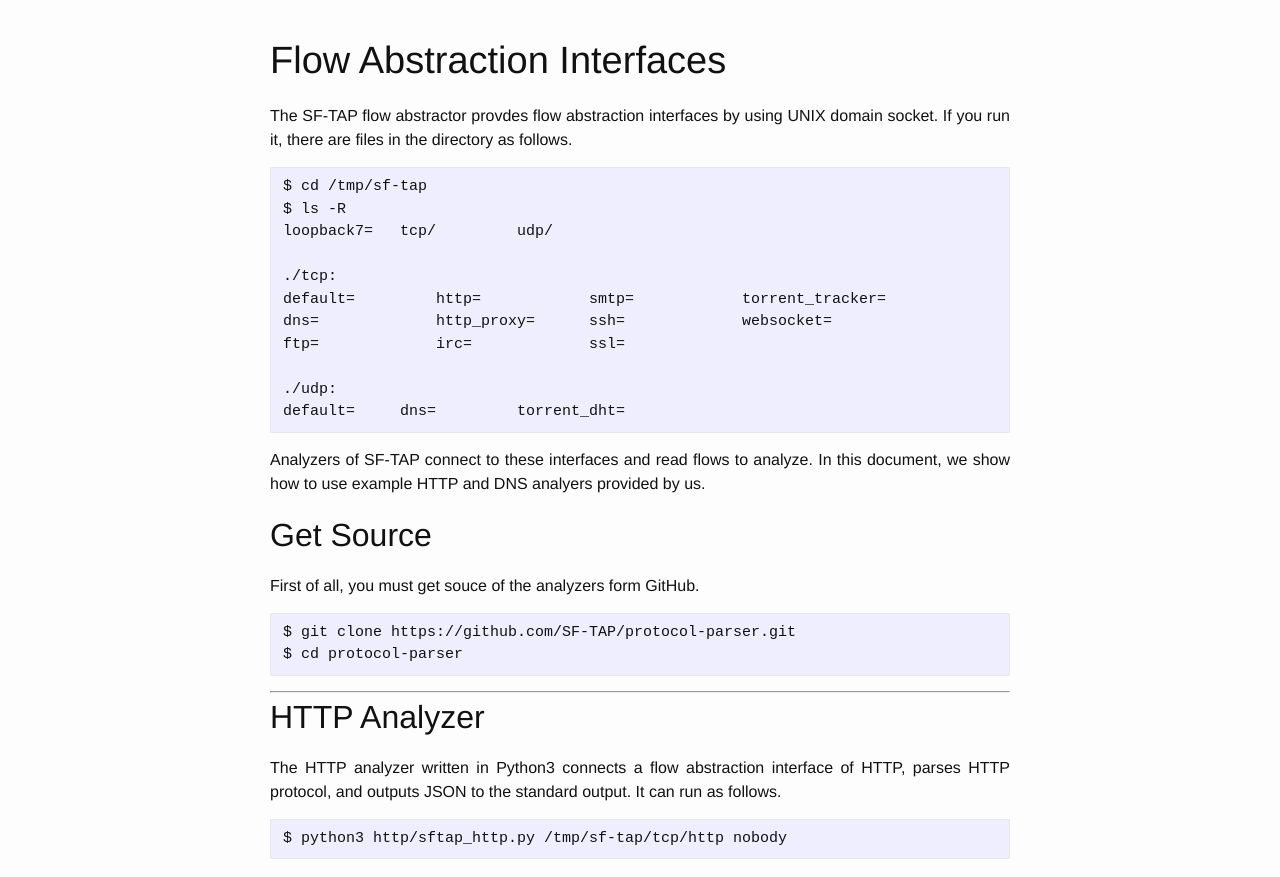
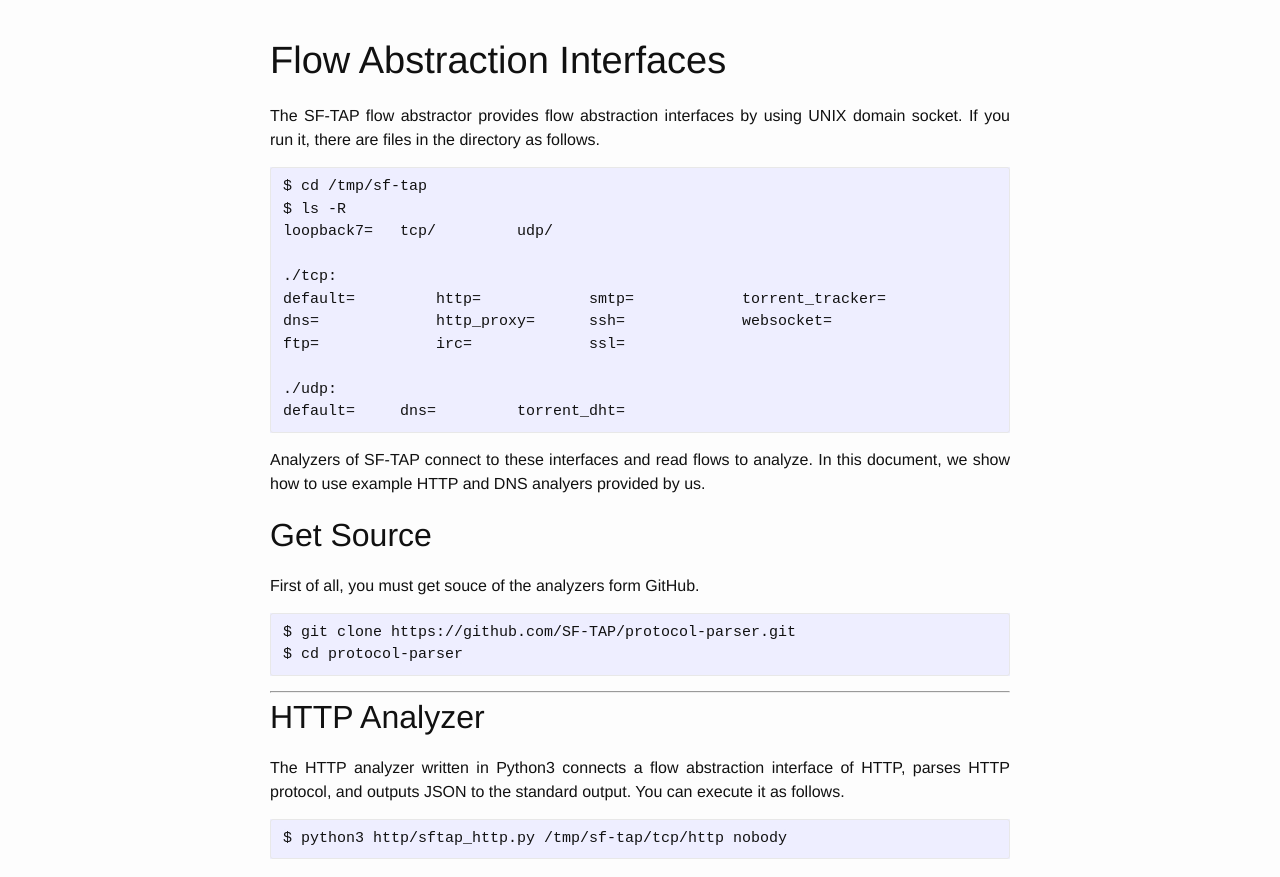
Before and after one commit to SF-TAP/SF-TAP.github.io, a Jekyll site: the page built from _posts/2015-11-21-use-example-analyzers.markdown, in a window 1280 px wide and 1400 px high. Shown: the part 168-1045 px from the top of the window. Built offline with Jekyll 4.4.1, drawn with Linux system fonts in a browser that asks for light colours.

Commit message:
fix typo

```diff
--- a/_posts/2015-11-21-use-example-analyzers.markdown
+++ b/_posts/2015-11-21-use-example-analyzers.markdown
@@ -7,7 +7,7 @@ categories: tutorial
 
 # Flow Abstraction Interfaces
 
-The SF-TAP flow abstractor provdes flow abstraction interfaces by using UNIX domain socket.
+The SF-TAP flow abstractor provides flow abstraction interfaces by using UNIX domain socket.
 If you run it, there are files in the directory as follows.
 
     $ cd /tmp/sf-tap
@@ -37,7 +37,7 @@ First of all, you must get souce of the analyzers form GitHub.
 ## HTTP Analyzer
 
 The HTTP analyzer written in Python3 connects a flow abstraction interface of HTTP, parses HTTP protocol, and outputs JSON to the standard output.
-It can run as follows.
+You can execute it as follows.
 
     $ python3 http/sftap_http.py /tmp/sf-tap/tcp/http nobody
 
```
